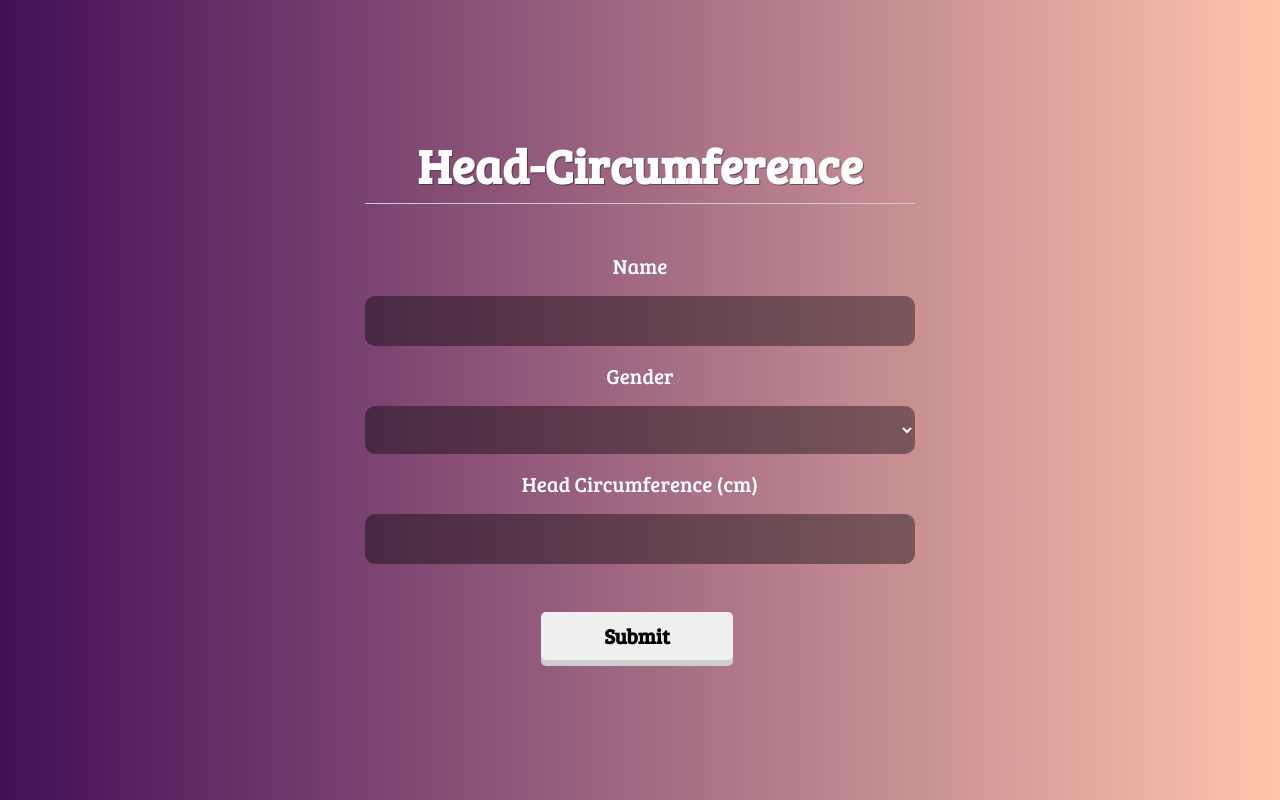
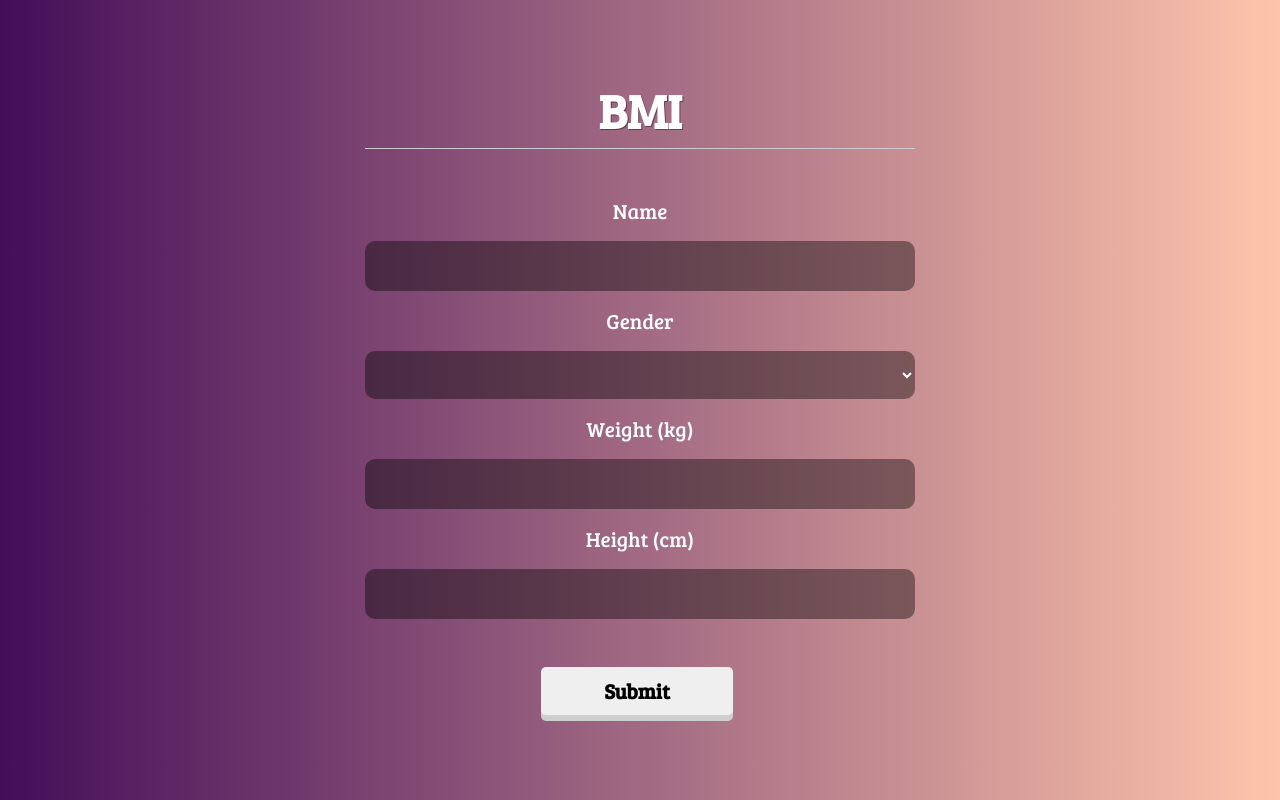
Before and after one commit to congw-syd/Dynamic-Form, a React (Create React App) app: page / in a window 1280 px wide. Built offline with nearby package versions, Linux system fonts and the light colour scheme.

Commit message:
fix all the alerts in console

```diff
--- a/src/App.js
+++ b/src/App.js
@@ -23,8 +23,8 @@ class App extends Component {
     return (
       <div className="App">
         <DynamicForm
-            title = "Head-Circumference"
-           /* model = {[
+            title = "BMI"
+            model = {[
               {
                 id: 'name',
                 displayName: 'Name',
@@ -86,8 +86,8 @@ class App extends Component {
                 display: false,
                 isRequired: false
               },
-            ]}*/
-            model = {[
+            ]}
+            /*model = {[
               {
                 id: 'name',
                 displayName: 'Name',
@@ -127,7 +127,7 @@ class App extends Component {
                 display: true,
                 isRequired: true
               }
-            ]}
+            ]}*/
             onSubmit = { (model)=>{this.onSubmit(model)}}
         />
       </div>
--- a/src/components/DynamicForm.js
+++ b/src/components/DynamicForm.js
@@ -6,9 +6,6 @@ import './DynamicForm.css';
 
 export default class dynamicForm extends React.Component{
 	state = {};
-	constructor(props){
-		super(props);
-	}
 	onSubmit = (e) => {
 		e.preventDefault();
 		if(this.props.onSubmit) this.props.onSubmit(this.state);
@@ -33,7 +30,7 @@ export default class dynamicForm extends React.Component{
 					/>
 				);
 			}
-			if(m.type === 'select'){
+			else if(m.type === 'select'){
 				return(
 					<Select
 						key = {m.id+'i'}
@@ -46,7 +43,7 @@ export default class dynamicForm extends React.Component{
 					/>
 				);
 			}
-			if(m.type === 'numberInput'){
+			else if(m.type === 'numberInput'){
 				return(
 					<NumInput
 						key = {m.id+'i'}
@@ -59,6 +56,9 @@ export default class dynamicForm extends React.Component{
 						onChange = {this.onChange}
 					/>
 				);
+			}
+			else{
+				return (<div />);
 			}
 		});
 		return formUI;
```
Also changed, not shown: 8 other files (tests, documents, lock files or other folders).
